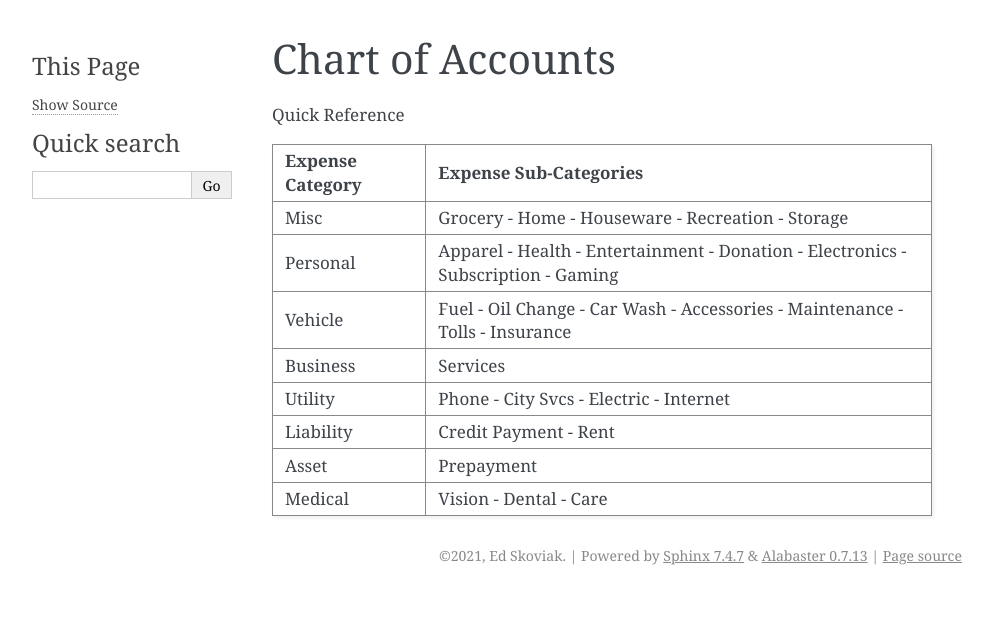
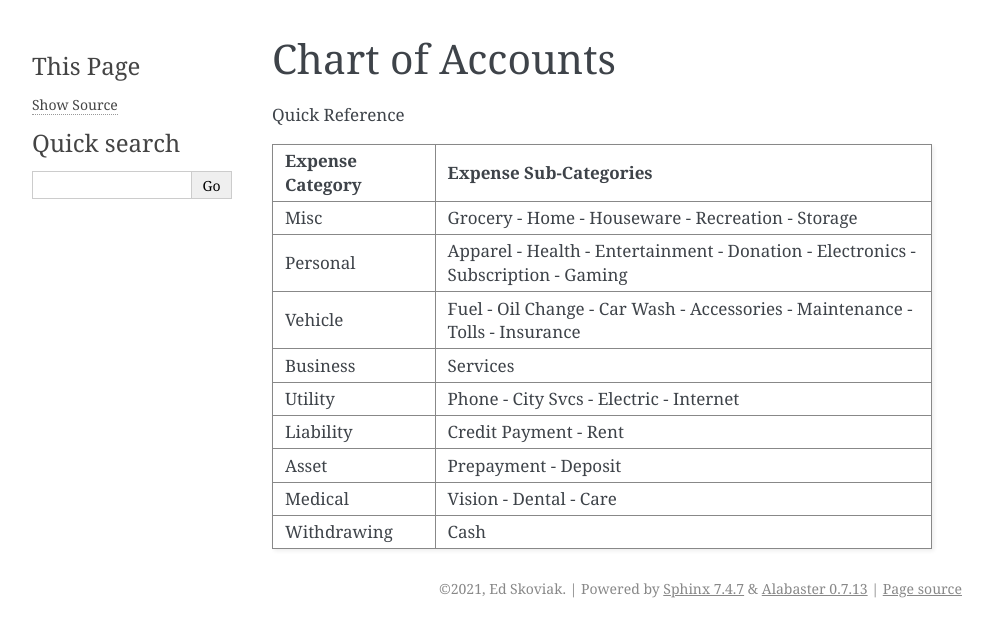
Before and after one commit to eskoviak/cockroach_playgroud, a Sphinx documentation site: the page built from docs/source/sections/chart_of_accounts.rst, in a window 1280 px wide. Shown: the top 637 px of the page, without its empty margins (148-1141 px from the left). Built offline with Sphinx 7.4.7, drawn with Linux system fonts in a browser that asks for light colours.

Commit message:
updated coa

```diff
--- a/docs/source/sections/chart_of_accounts.rst
+++ b/docs/source/sections/chart_of_accounts.rst
@@ -33,8 +33,10 @@ Utility             Phone -
                     Internet
 Liability           Credit Payment -
                     Rent
-Asset               Prepayment
+Asset               Prepayment -
+                    Deposit
 Medical             Vision -
                     Dental -
                     Care
+Withdrawing         Cash
 ==================  ============================
```
Also changed, not shown: 1 other file.
